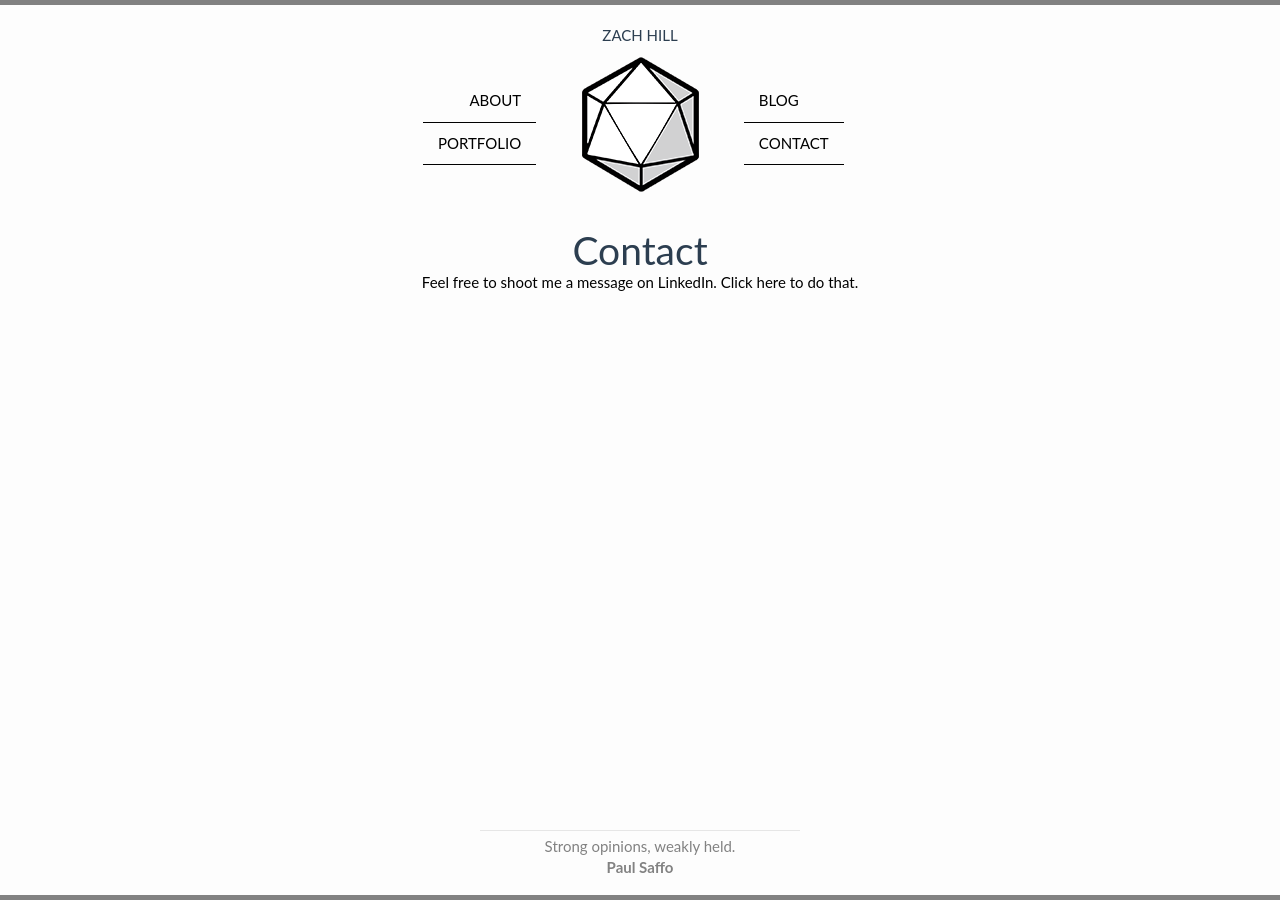
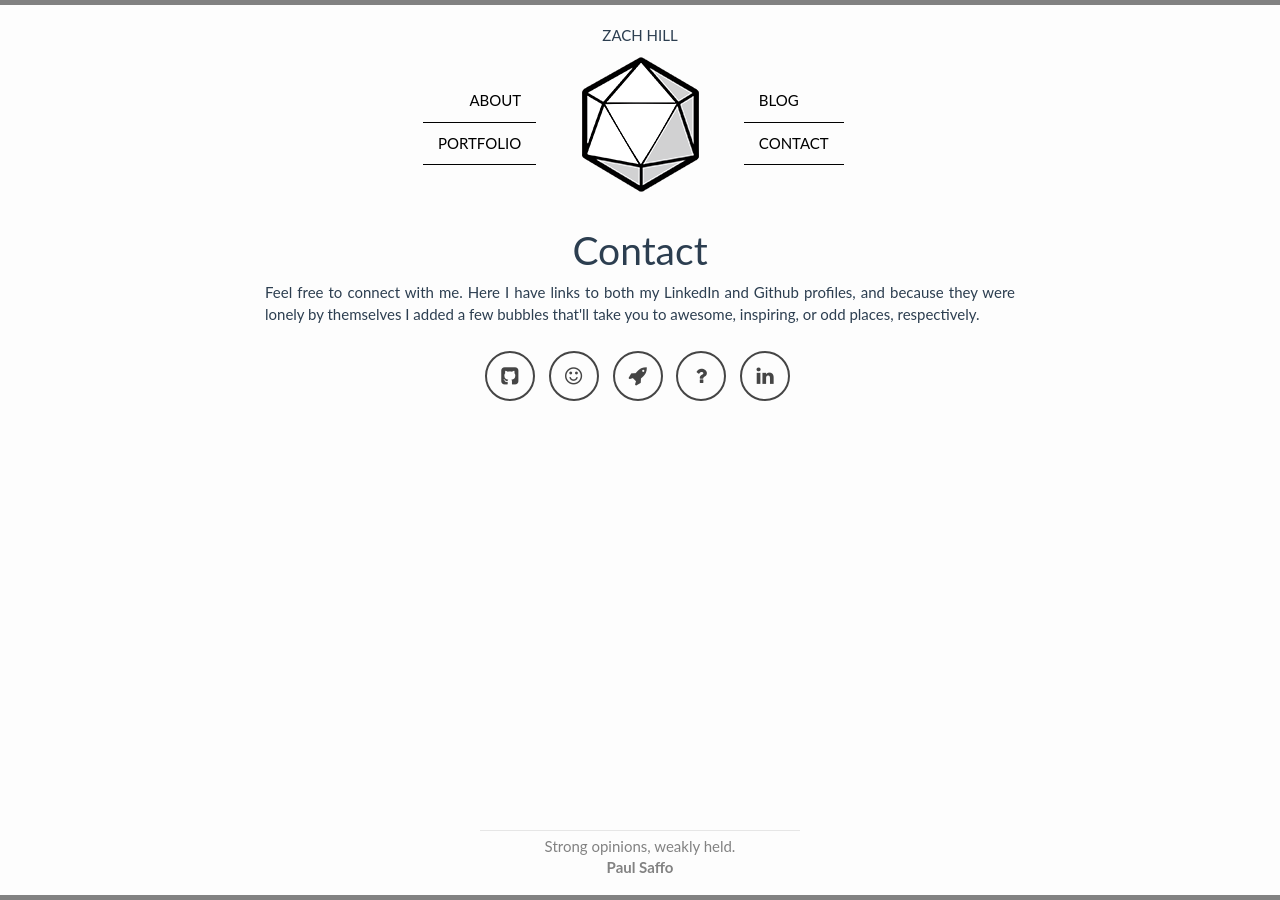
Before and after one commit to Zynkh/Zynkh.github.io, a Jekyll site: the page built from contact.md, in a window 1280 px wide. Built offline with Jekyll 4.4.1, drawn with Linux system fonts in a browser that asks for light colours.

Commit message:
better contact page

```diff
--- a/_layouts/page.html
+++ b/_layouts/page.html
@@ -6,7 +6,7 @@ layout: default
     <div class="col-lg-12 text-center">
 
       <header>
-        <h1 class="page-title">{{ page.title }}</h1>
+        <h1 class="page-title title-adjust">{{ page.title }}</h1>
       </header>
 
     </div>
--- a/_layouts/post.html
+++ b/_layouts/post.html
@@ -6,7 +6,7 @@ layout: default
     <div class="col-lg-8 col-lg-offset-2 text-center">
 
       <header class="post-header">
-        <h1 class="post-title med-size-fix">{{ page.title }}</h1>
+        <h1 class="post-title med-size-fix title-adjust">{{ page.title }}</h1>
         <p class="post-meta">{{ page.date | date: "%b %-d, %Y" }}{% if page.author %} • {{ page.author }}{% endif %}{% if page.meta %} • {{ page.meta }}{% endif %}</p>
       </header>
 
--- a/contact.md
+++ b/contact.md
@@ -4,8 +4,26 @@ title: Contact
 permalink: /contact/
 ---
 
-<p style="text-align:center;">
-<a href="https://www.linkedin.com/in/mzhill">
-Feel free to shoot me a message on LinkedIn. Click here to do that.
-</a>
+<p style="text-align:justify;">
+Feel free to connect with me. Here I have links to both my LinkedIn and Github profiles, and because they were lonely by themselves I added a few bubbles that'll take you to awesome, inspiring, or odd places, respectively.
 </p>
+
+<center>
+    <ul class="list-inline">
+        <li>
+            <a href="https://github.com/Zynkh" target="blank" class="btn-social btn-outline"><i class="fa fa-fw fa-github-square"></i></a>
+        </li>
+        <li>
+            <a href="https://www.youtube.com/watch?v=StTqXEQ2l-Y" target="blank" class="btn-social btn-outline"><i class="fa fa-fw fa-smile-o"></i></a>
+        </li>
+        <li>
+            <a href="https://www.youtube.com/watch?v=m6ugFcwsgpE" target="blank" class="btn-social btn-outline"><i class="fa fa-fw fa-rocket"></i></a>
+        </li>
+        <li>
+            <a href="https://www.youtube.com/watch?v=iRZ2Sh5-XuM" target="blank" class="btn-social btn-outline"><i class="fa fa-fw fa-question"></i></a>
+        </li>
+        <li>
+            <a href="http://www.linkedin.com/in/mzhill/" target="blank" class="btn-social btn-outline"><i class="fa fa-fw fa-linkedin"></i></a>
+        </li>
+    </ul>
+</center>
--- a/css/zss-main.css
+++ b/css/zss-main.css
@@ -565,8 +565,51 @@ width:80%;
   padding-bottom: 12px;
 }
 
+.title-adjust {
+  margin-bottom: 10px;
+}
+
 .embed-container { position: relative; padding-bottom: 56.25%; height: 0; overflow: hidden; max-width: 100%; height: auto; }
 .embed-container iframe { position: absolute; top: 0; left: 0; width: 100%; height: 100%; }
+
+/* Contact buttons */
+
+.btn-social {
+    display: inline-block;
+    width: 50px;
+    height: 50px;
+    border: 2px solid #454545;
+    border-radius: 100%;
+    text-align: center;
+    font-size: 20px;
+    line-height: 45px;
+}
+
+.btn:focus,
+.btn:active,
+.btn.active {
+    outline: 0;
+}
+
+.btn-outline {
+    margin-top: 15px;
+    border: solid 2px #454545;
+    font-size: 20px;
+    color: #454545;
+    background: 0 0;
+    transition: all .3s ease-in-out;
+}
+
+.btn-outline:hover,
+.btn-outline:focus,
+.btn-outline:active,
+.btn-outline.active {
+    border: solid 2px #F3E6FF;
+    color: #9933FF;
+    background: #F3E6FF;
+}
+
+/* Contact buttons end */
 
 /**
  * Hex colours and icons
```
Also changed, not shown: about.md (+6 -4 lines), 8 other files.
